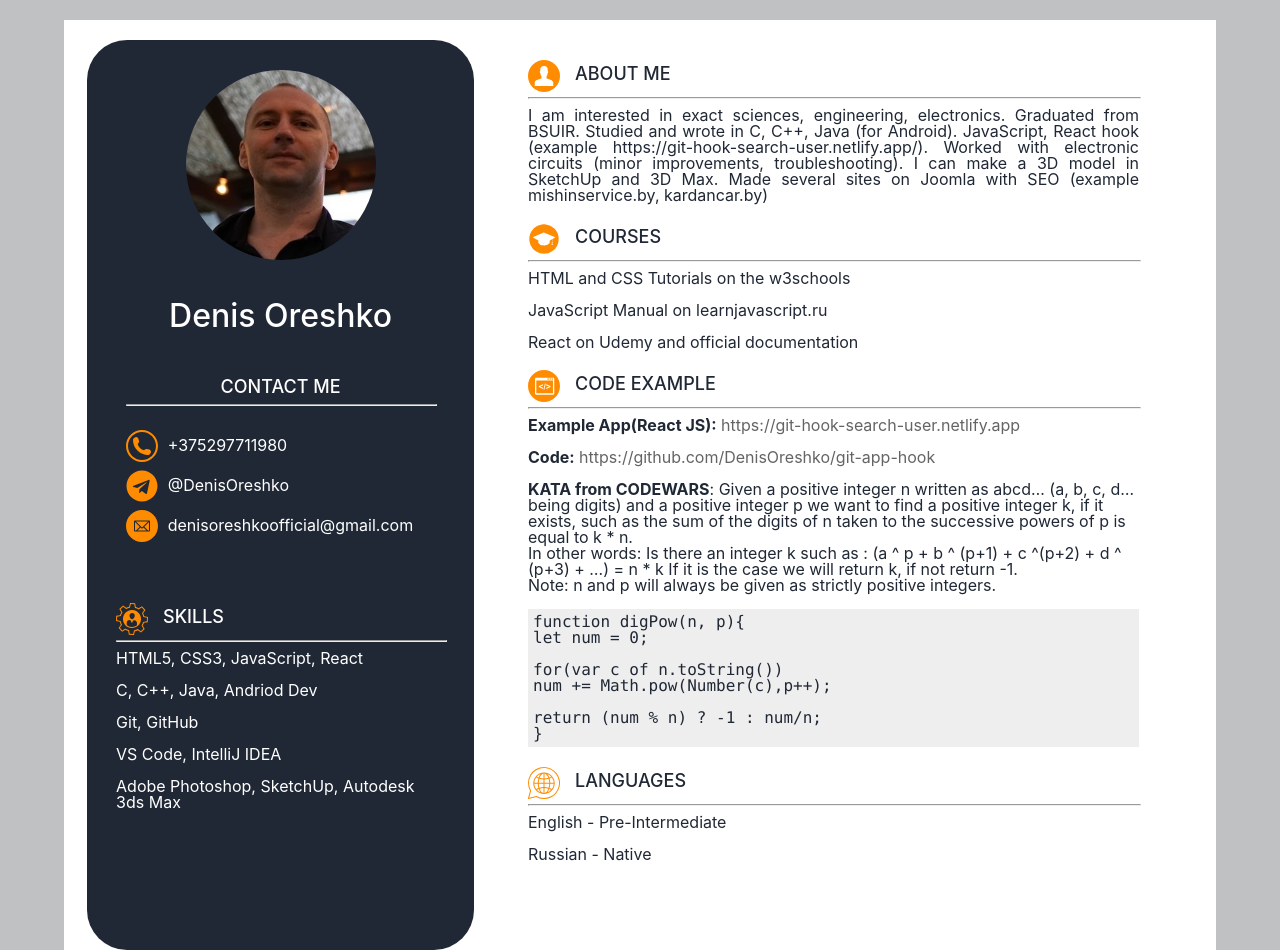
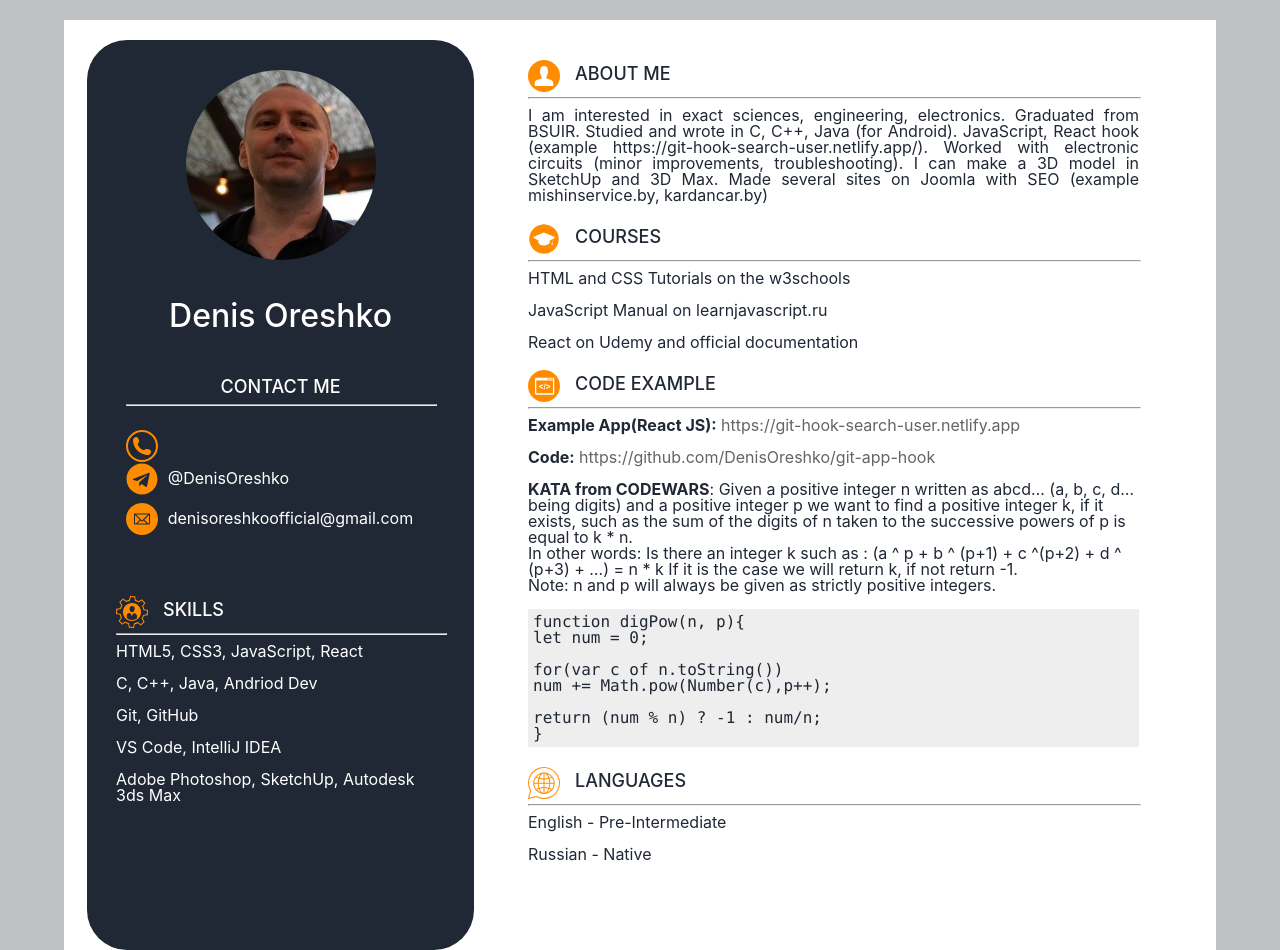
Before and after one commit to DenisOreshko/denisoreshko.github.io, a plain HTML site: page index.html in a window 1280 px wide. Shown: the top 950 px of the page. Drawn offline with Linux system fonts and the light colour scheme.

Commit message:
Update index.html

```diff
--- a/index.html
+++ b/index.html
@@ -20,7 +20,7 @@
                                 <br>
                                 <div class="contact_section">
 								    <img class="icon_contact" src="ico_phone.svg" alt="icon phone">
-                                    <span class="text_contact">+375297711980</span><br><br>
+                                    <span class="text_contact"></span><br><br>
                                 </div>
                                 <div class="contact_section">
                                     <img class="icon_contact" src="ico_telegramm.svg" alt="icon telegramm">
```
